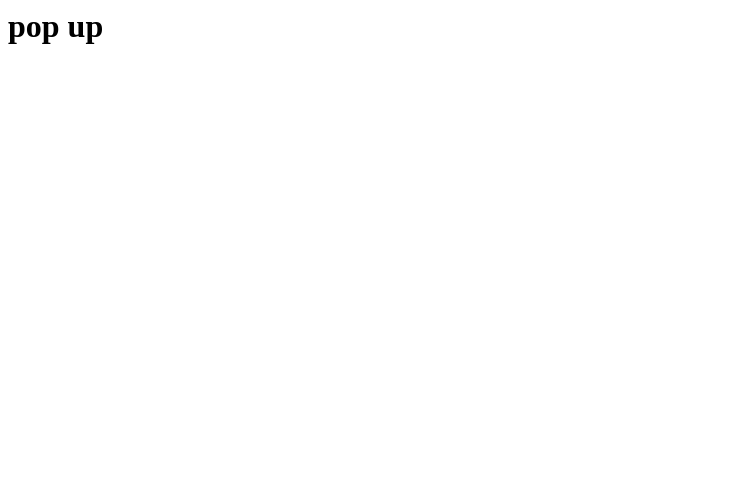
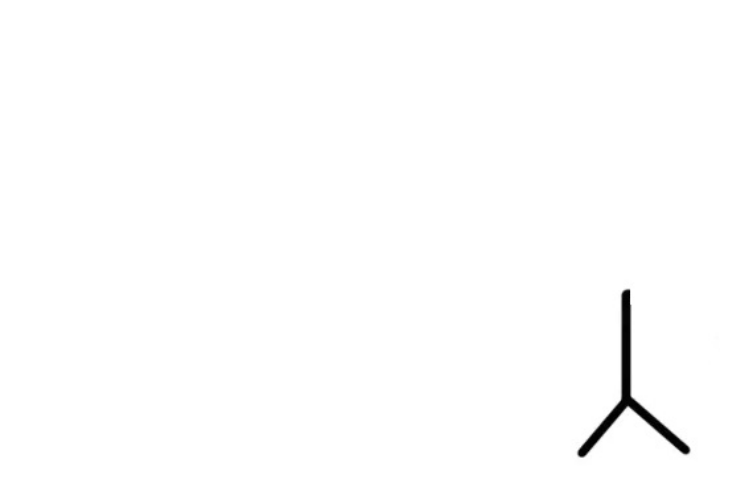
Before and after one commit to jordidalmaudev/proyecto-ahorcado, a plain HTML site: page ultimoAhorcado/popup.html in a window 1280 px wide. Shown: the whole page, without its empty margins (0-746 px from the left). Drawn offline with Linux system fonts and the light colour scheme.

Commit message:
add popup functionality with dynamic image updates for remaining attempts

```diff
--- a/ultimoAhorcado/popup.html
+++ b/ultimoAhorcado/popup.html
@@ -1 +1,26 @@
-<h1>pop up</h1>
+<!DOCTYPE html>
+<html lang="en">
+  <head>
+    <meta charset="UTF-8" />
+    <meta name="viewport" content="width=device-width, initial-scale=1.0" />
+    <title>Vidas</title>
+    <style>
+      #imagenIntentos {
+        width: 160px;
+        height: auto;
+      }
+
+      .intentos {
+        height: 90vh;
+        display: flex;
+        justify-content: center;
+        align-items: center;
+      }
+    </style>
+  </head>
+  <body>
+    <div class="intentos">
+      <img id="imagenIntentos" src="./img/10.jpg" alt="Intentos restantes" />
+    </div>
+  </body>
+</html>
```
Also changed, not shown: ultimoAhorcado/script.js (+25 -1 lines).
